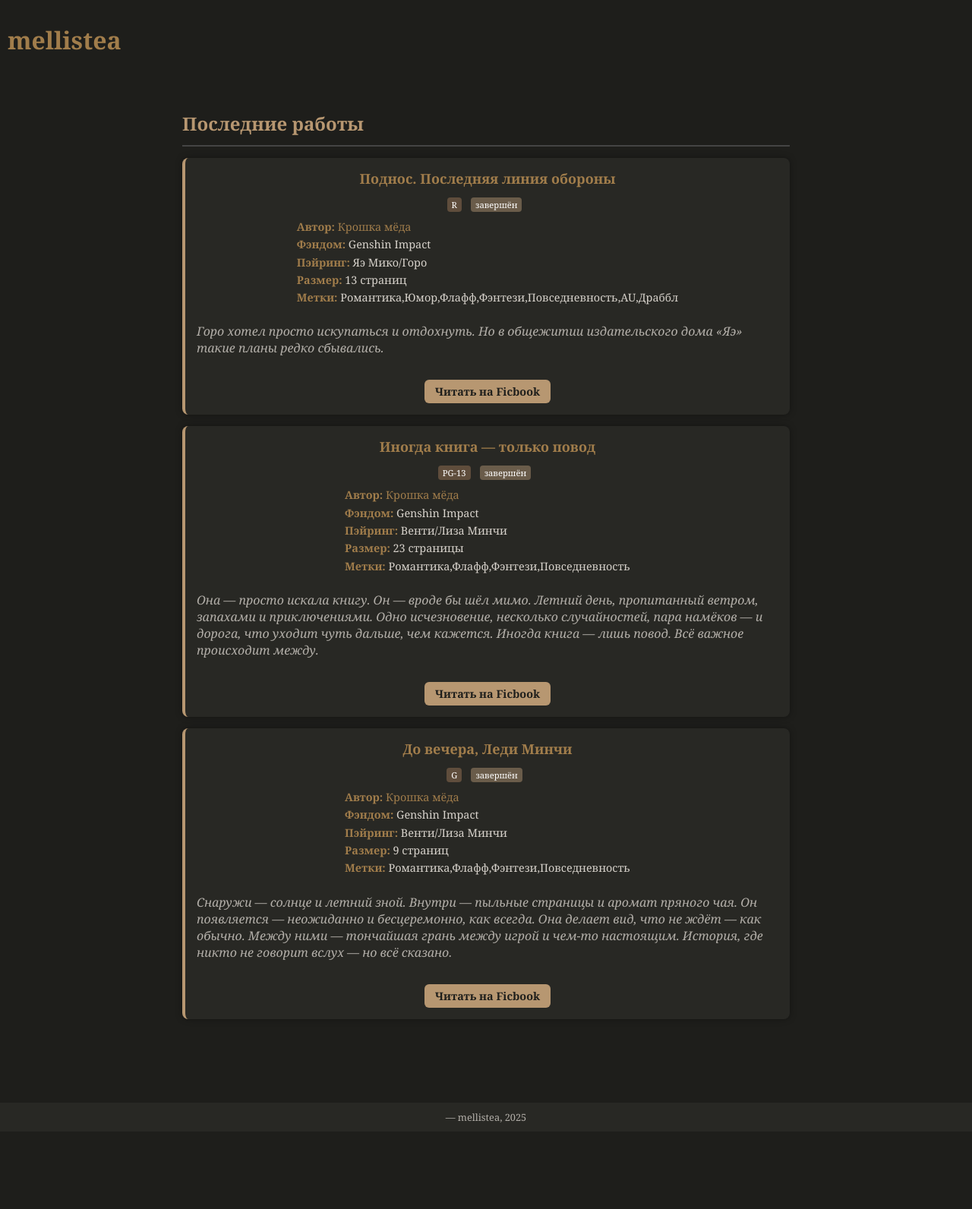
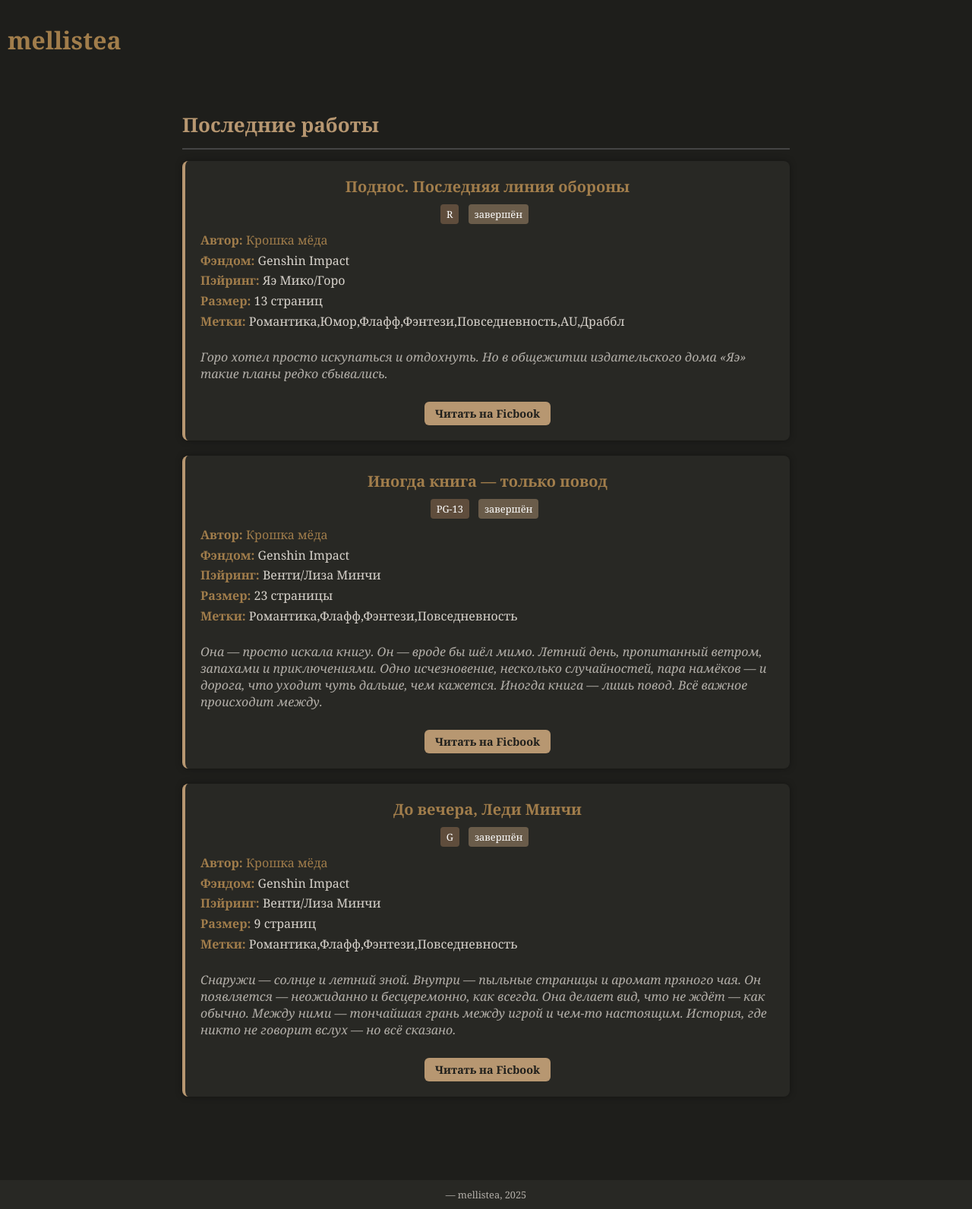
Before and after one commit to mellistea/mellistea.github.io, a Jekyll site: the page built from index.html, in a window 1280 px wide. Shown: the whole page at 76% size. Built offline with Jekyll 4.4.1, drawn with Linux system fonts in a browser that asks for light colours; before the commit the page ends 1490 px from its top, so only the background shows below that.

Commit message:
Auto-deploy Jekyll site

```diff
--- a/assets/style.css
+++ b/assets/style.css
@@ -351,4 +351,41 @@ code, pre {
     flex-direction: column;
     align-items: center; /* Центрируем содержимое по горизонтали */
   }
+  .index-heading {
+    font-size: 26px; /* Немного увеличим заголовок */
+    margin-top: 30px;
+    margin-bottom: 15px;
+  }
+
+  .fanfic-list {
+    gap: 20px; /* Увеличим отступ между карточками */
+  }
+
+  .fanfic-card {
+    padding: 20px; /* Увеличим внутренний отступ карточки */
+  }
+
+  .fanfic-title {
+    font-size: 20px; /* Увеличим заголовок фанфика */
+  }
+
+  .fanfic-details {
+    font-size: 1.0em; /* Увеличим детали фанфика */
+    width: 100%;
+  }
+
+  .tag {
+    font-size: 0.8em; /* Увеличим размер тегов */
+    padding: 4px 8px; /* Немного увеличим отступы в тегах */
+  }
+
+  .fanfic-description {
+    font-size: 1.0em; /* Увеличим размер описания */
+    width: 100%; /* Растягиваем описание на всю ширину карточки */
+  }
+
+  .ficbook-button-wrapper {
+    text-align: left; /* Выравниваем кнопку "Читать на Ficbook" влево */
+    margin-top: 10px; /* Добавим немного отступа сверху */
+  }
 }
```
